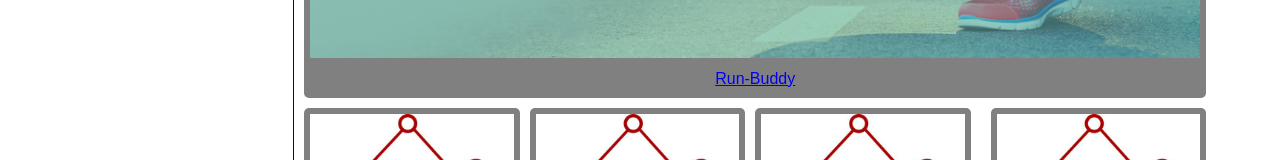
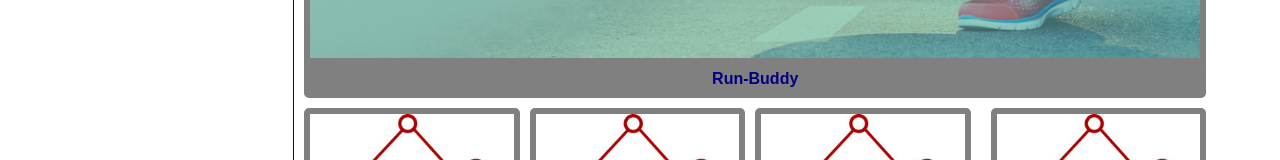
Before and after one commit to kylebaylis/challenge2, a plain HTML site: page index.html in a window 1280 px wide. Shown: the part 741-901 px from the top of the page. Drawn offline with Linux system fonts and the light colour scheme.

Commit message:
styling for links in work section done, work section styling done

```diff
--- a/assets/css/style.css
+++ b/assets/css/style.css
@@ -127,6 +127,12 @@ header nav ul li {
     padding: 10px;
 }
 
+.rightside a {
+    font-weight: bold;
+    text-decoration: none;
+    color: navy;
+}
+
 .runbuddy {
     max-width: 100%;
     border: 3px solid grey;
```
